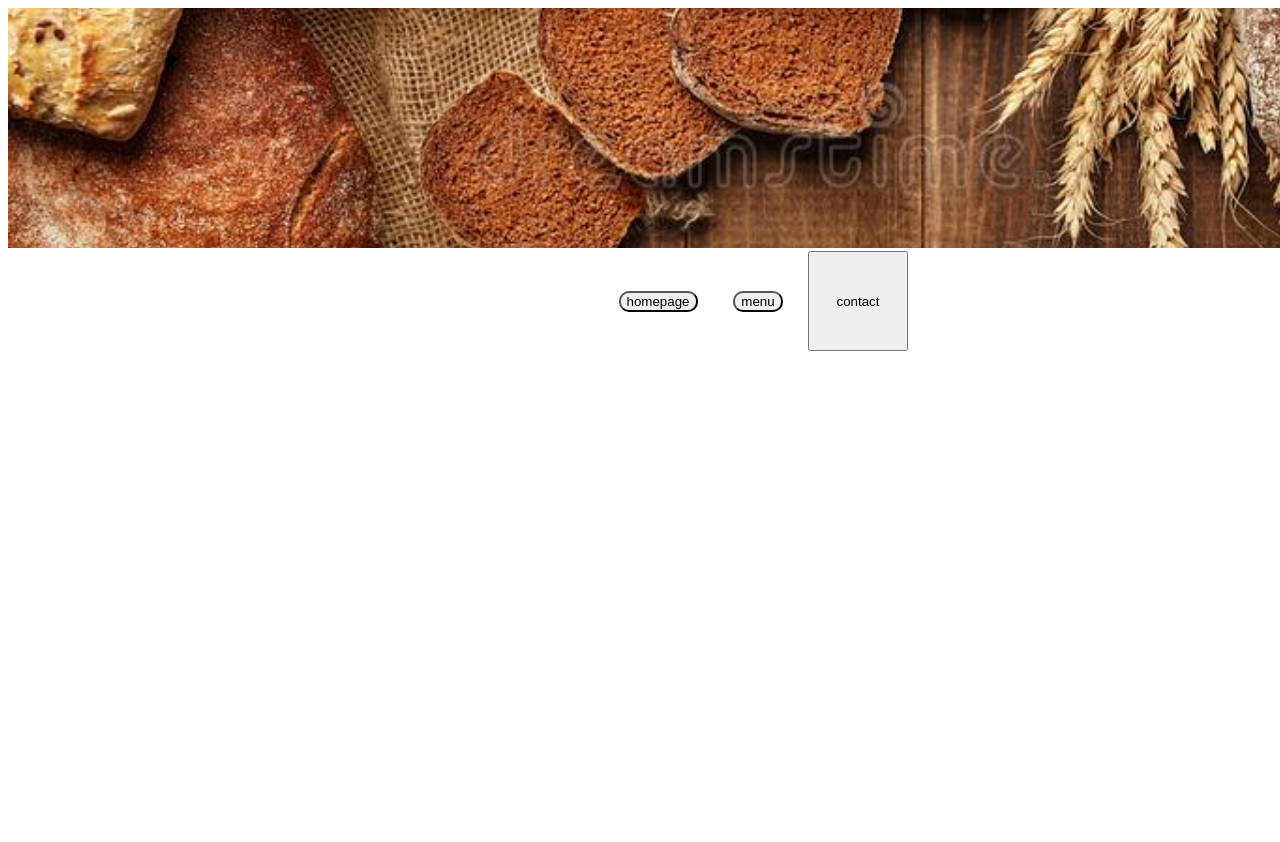
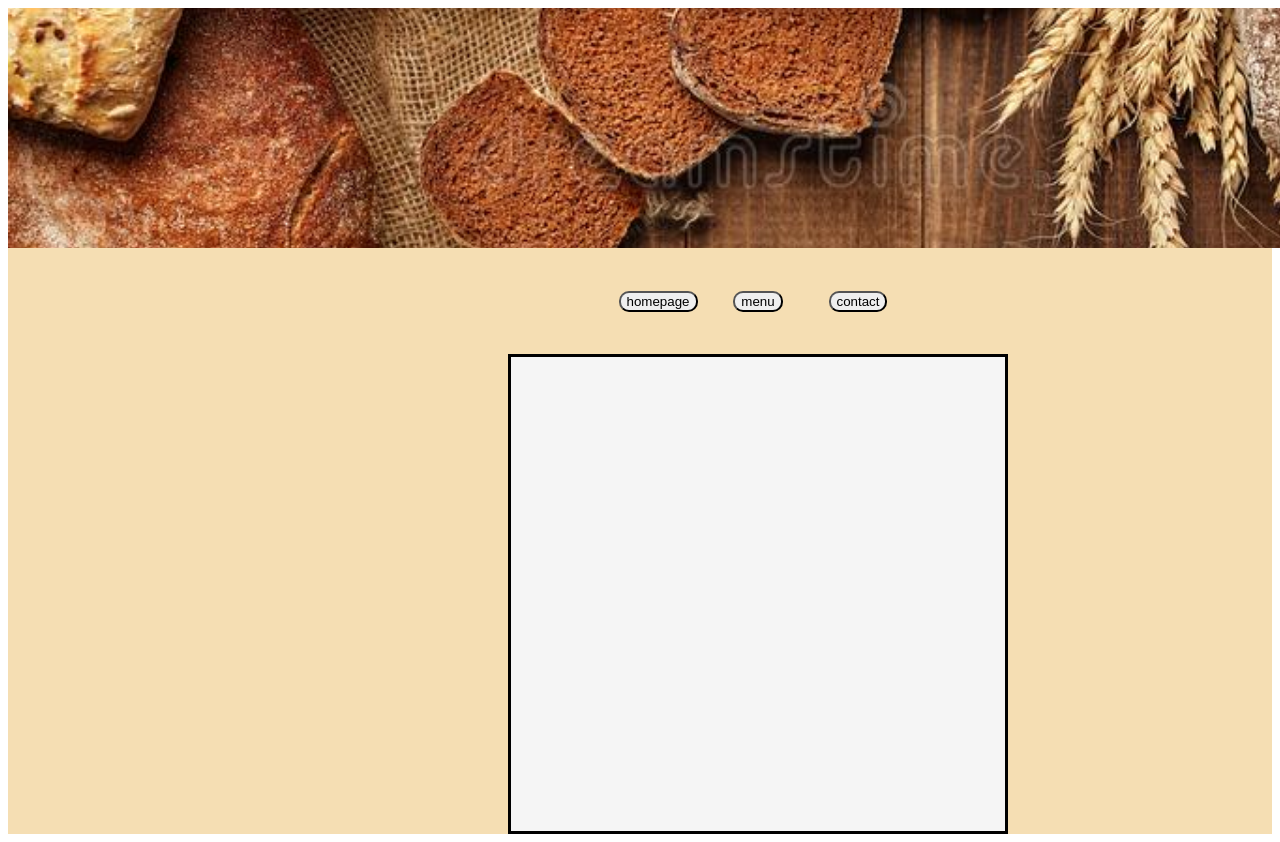
Before and after one commit to Sawaian/restaurant_page, a website built with webpack: page dist/index.html in a window 1280 px wide. Shown: the top 842 px of the page. Built offline with Linux system fonts and the light colour scheme.

Commit message:
made center of website.

```diff
--- a/src/styles.css
+++ b/src/styles.css
@@ -11,10 +11,12 @@
 .menuGrid{
    display: grid;
    box-sizing: border-box;
+   border: solid;
    grid-template-columns: repeat(4, 1fr);
    grid-template-rows: repeat(8, 1fr) ;
    grid-row: 3;
    grid-column: 2;
+   background-color: whitesmoke;
 }
 
 #homePage{
@@ -22,6 +24,7 @@
    margin: auto;
    grid-row: 3;
    grid-column: 2;
+
 
 }
 
@@ -46,6 +49,11 @@
 }
 
 #homeButton{
+   margin: auto;
+   border-radius: 10px;
+}
+
+#contactButton{
    margin: auto;
    border-radius: 10px;
 }
@@ -83,6 +91,7 @@
    display: grid;
    grid-template-rows: 1fr 106px 60vh;
    grid-template-columns: 1fr 1fr 1fr;
+   background-color: wheat;
 }
 
 #menuBar{
```
Also changed, not shown: dist/main.js.
